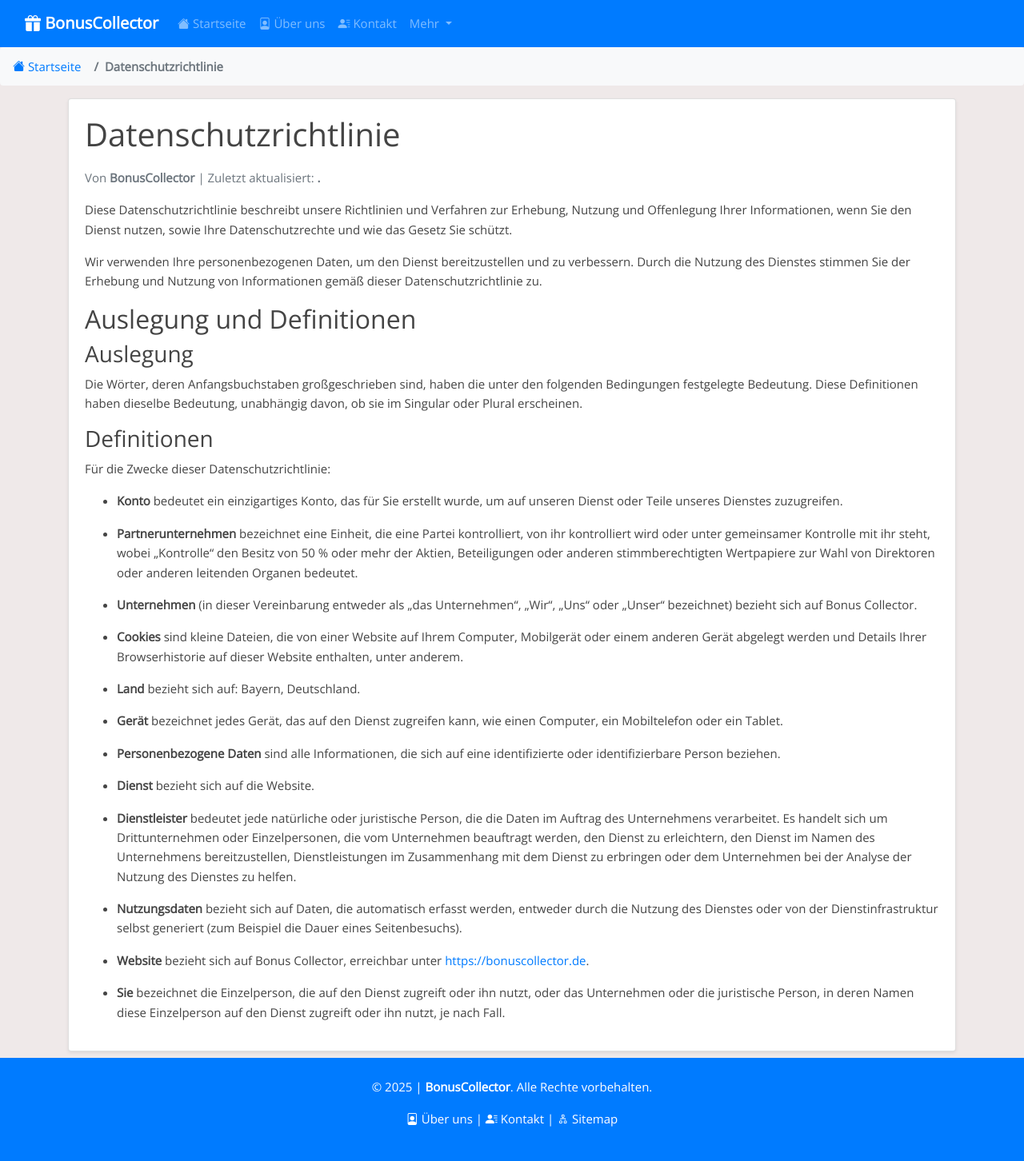
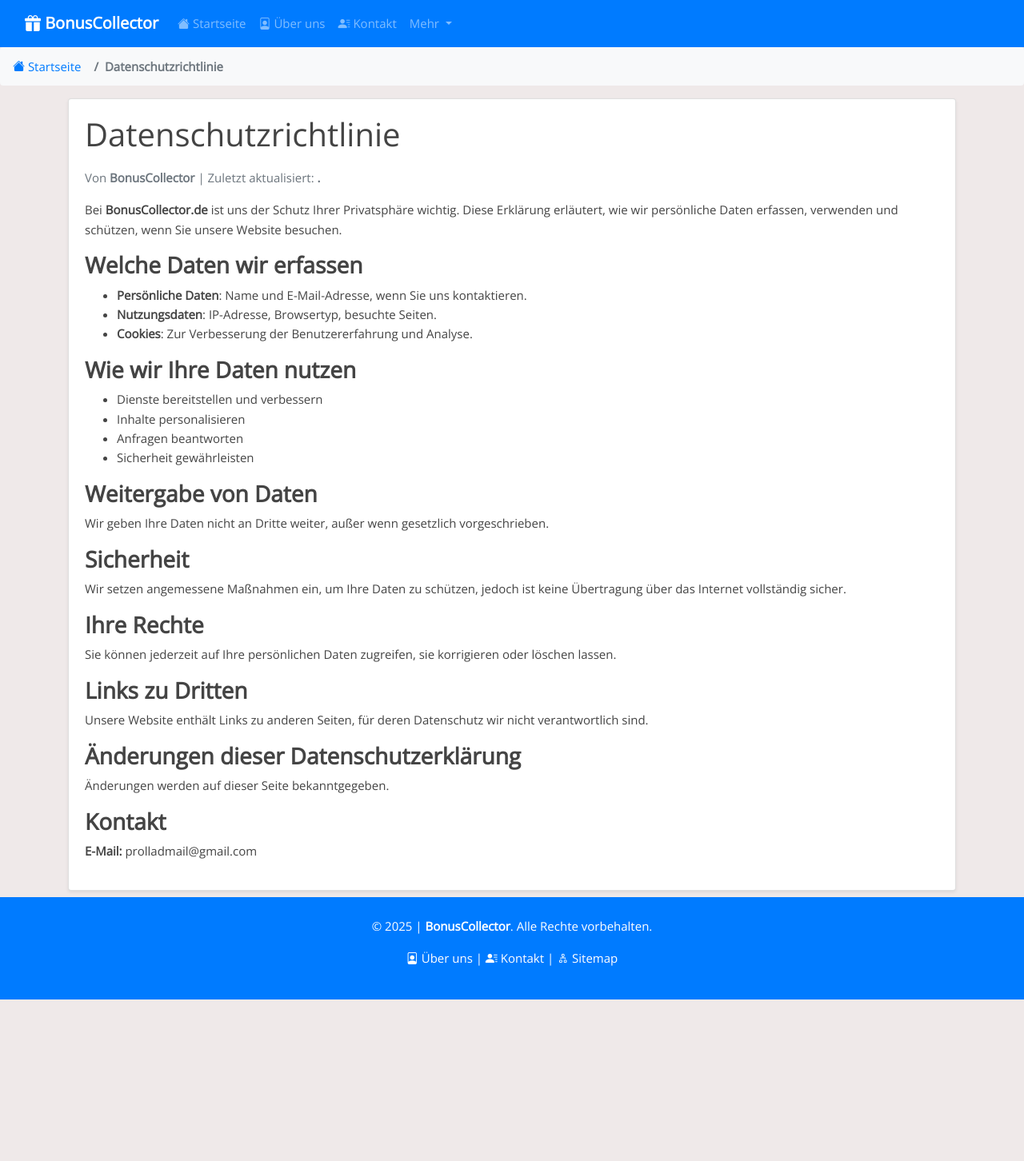
Before and after one commit to Prollad99/bs-de, a Jekyll site: the page built from _pages/datenschutzrichtlinie.md, in a window 1280 px wide. Shown: the whole page at 80% size. Built offline with Jekyll 4.4.1, drawn with Linux system fonts in a browser that asks for light colours; after the commit the page ends 1250 px from its top, so only the background shows below that.

Commit message:
Update datenschutzrichtlinie.md

```diff
--- a/_pages/datenschutzrichtlinie.md
+++ b/_pages/datenschutzrichtlinie.md
@@ -6,40 +6,33 @@
 permalink: /datenschutzrichtlinie/
 ---
 
-Diese Datenschutzrichtlinie beschreibt unsere Richtlinien und Verfahren zur Erhebung, Nutzung und Offenlegung Ihrer Informationen, wenn Sie den Dienst nutzen, sowie Ihre Datenschutzrechte und wie das Gesetz Sie schützt.
+> Bei **BonusCollector.de** ist uns der Schutz Ihrer Privatsphäre wichtig. Diese Erklärung erläutert, wie wir persönliche Daten erfassen, verwenden und schützen, wenn Sie unsere Website besuchen.
 
-Wir verwenden Ihre personenbezogenen Daten, um den Dienst bereitzustellen und zu verbessern. Durch die Nutzung des Dienstes stimmen Sie der Erhebung und Nutzung von Informationen gemäß dieser Datenschutzrichtlinie zu.
+### **Welche Daten wir erfassen**
+- **Persönliche Daten**: Name und E-Mail-Adresse, wenn Sie uns kontaktieren.
+- **Nutzungsdaten**: IP-Adresse, Browsertyp, besuchte Seiten.
+- **Cookies**: Zur Verbesserung der Benutzererfahrung und Analyse.
 
-## Auslegung und Definitionen
+### **Wie wir Ihre Daten nutzen**
+- Dienste bereitstellen und verbessern
+- Inhalte personalisieren
+- Anfragen beantworten
+- Sicherheit gewährleisten
 
-### Auslegung
+### **Weitergabe von Daten**
+Wir geben Ihre Daten nicht an Dritte weiter, außer wenn gesetzlich vorgeschrieben.
 
-Die Wörter, deren Anfangsbuchstaben großgeschrieben sind, haben die unter den folgenden Bedingungen festgelegte Bedeutung. Diese Definitionen haben dieselbe Bedeutung, unabhängig davon, ob sie im Singular oder Plural erscheinen.
+### **Sicherheit**
+Wir setzen angemessene Maßnahmen ein, um Ihre Daten zu schützen, jedoch ist keine Übertragung über das Internet vollständig sicher.
 
-### Definitionen
+### **Ihre Rechte**
+Sie können jederzeit auf Ihre persönlichen Daten zugreifen, sie korrigieren oder löschen lassen.
 
-Für die Zwecke dieser Datenschutzrichtlinie:
+### **Links zu Dritten**
+Unsere Website enthält Links zu anderen Seiten, für deren Datenschutz wir nicht verantwortlich sind.
 
-- **Konto** bedeutet ein einzigartiges Konto, das für Sie erstellt wurde, um auf unseren Dienst oder Teile unseres Dienstes zuzugreifen.
+### **Änderungen dieser Datenschutzerklärung**
+Änderungen werden auf dieser Seite bekanntgegeben.
 
-- **Partnerunternehmen** bezeichnet eine Einheit, die eine Partei kontrolliert, von ihr kontrolliert wird oder unter gemeinsamer Kontrolle mit ihr steht, wobei „Kontrolle“ den Besitz von 50 % oder mehr der Aktien, Beteiligungen oder anderen stimmberechtigten Wertpapiere zur Wahl von Direktoren oder anderen leitenden Organen bedeutet.
-
-- **Unternehmen** (in dieser Vereinbarung entweder als „das Unternehmen“, „Wir“, „Uns“ oder „Unser“ bezeichnet) bezieht sich auf Bonus Collector.
-
-- **Cookies** sind kleine Dateien, die von einer Website auf Ihrem Computer, Mobilgerät oder einem anderen Gerät abgelegt werden und Details Ihrer Browserhistorie auf dieser Website enthalten, unter anderem.
-
-- **Land** bezieht sich auf: Bayern, Deutschland.
-
-- **Gerät** bezeichnet jedes Gerät, das auf den Dienst zugreifen kann, wie einen Computer, ein Mobiltelefon oder ein Tablet.
-
-- **Personenbezogene Daten** sind alle Informationen, die sich auf eine identifizierte oder identifizierbare Person beziehen.
-
-- **Dienst** bezieht sich auf die Website.
-
-- **Dienstleister** bedeutet jede natürliche oder juristische Person, die die Daten im Auftrag des Unternehmens verarbeitet. Es handelt sich um Drittunternehmen oder Einzelpersonen, die vom Unternehmen beauftragt werden, den Dienst zu erleichtern, den Dienst im Namen des Unternehmens bereitzustellen, Dienstleistungen im Zusammenhang mit dem Dienst zu erbringen oder dem Unternehmen bei der Analyse der Nutzung des Dienstes zu helfen.
-
-- **Nutzungsdaten** bezieht sich auf Daten, die automatisch erfasst werden, entweder durch die Nutzung des Dienstes oder von der Dienstinfrastruktur selbst generiert (zum Beispiel die Dauer eines Seitenbesuchs).
-
-- **Website** bezieht sich auf Bonus Collector, erreichbar unter [https://bonuscollector.de](https://bonuscollector.de).
-
-- **Sie** bezeichnet die Einzelperson, die auf den Dienst zugreift oder ihn nutzt, oder das Unternehmen oder die juristische Person, in deren Namen diese Einzelperson auf den Dienst zugreift oder ihn nutzt, je nach Fall.
+### **Kontakt**
+**E-Mail:** prolladmail@gmail.com
```
